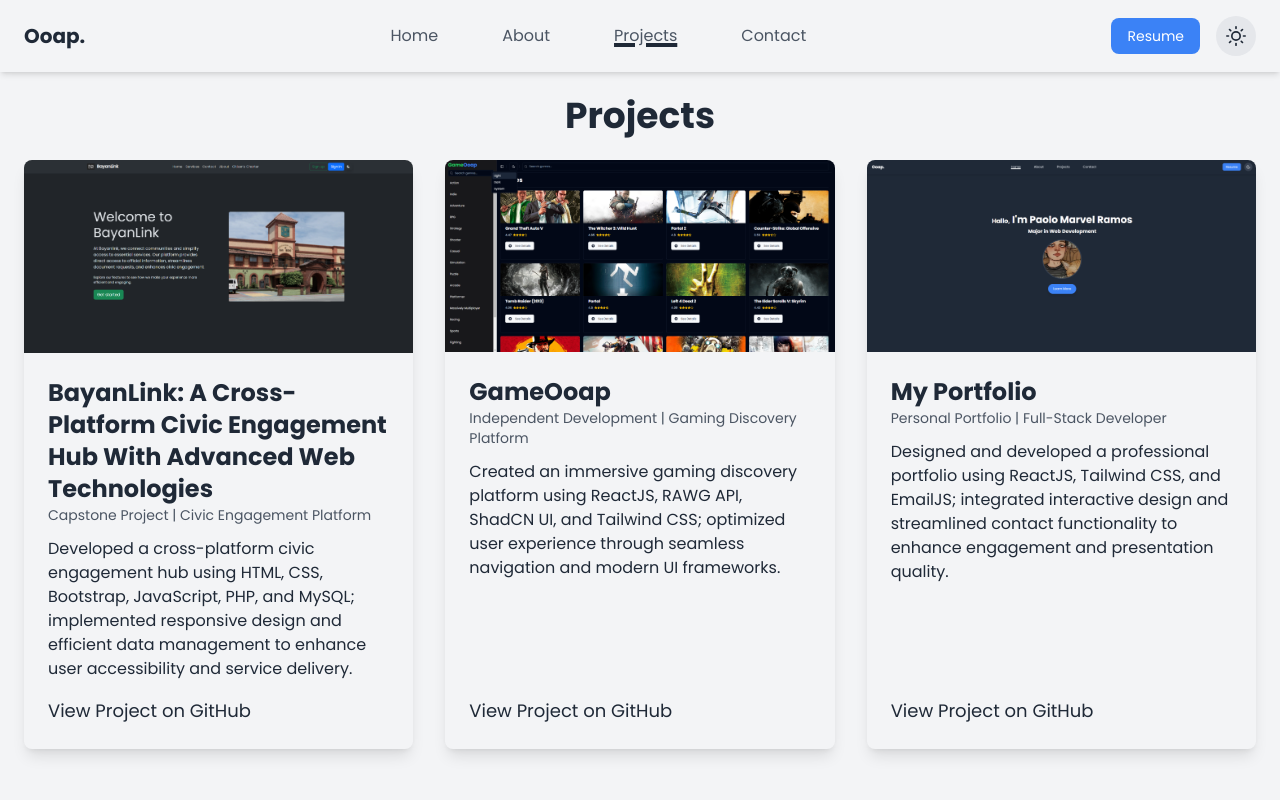
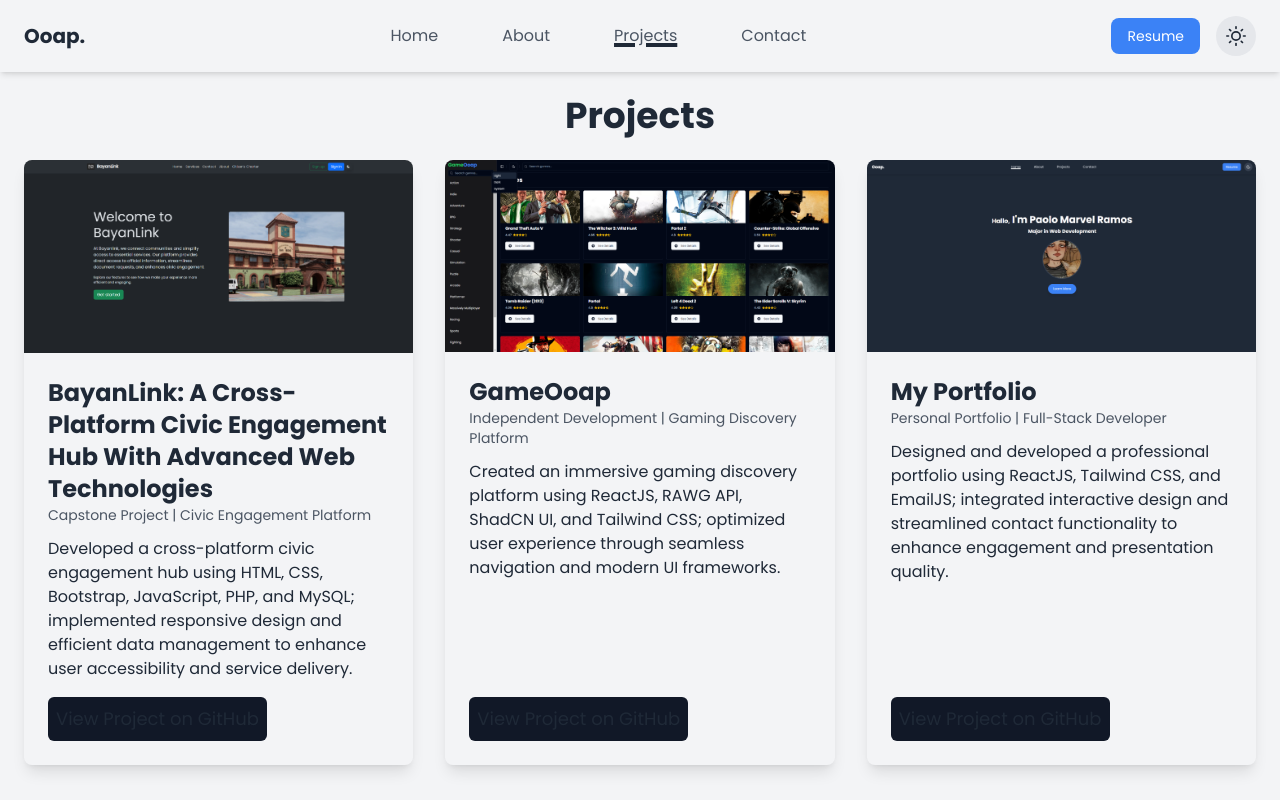
Before and after one commit to COSWEH/myPortfolio, a React (Vite) app: page /projects in a window 1280 px wide. Shown: the top 800 px of the page. Built offline with nearby package versions, Linux system fonts and the light colour scheme.

Commit message:
add padding

```diff
--- a/src/pages/Projects.jsx
+++ b/src/pages/Projects.jsx
@@ -61,7 +61,7 @@ function Projects() {
 										href={project.link}
 										target="_blank"
 										rel="noopener noreferrer"
-										className="mt-4 inline-block hover:bg-gray-900 hover:rounded-md hover:text-gray-100 hover:p-1 text-lg font-medium">
+										className="mt-4 inline-block bg-gray-900 rounded-md hover:text-gray-100 px-2 py-2 text-lg font-medium">
 										View Project on GitHub
 									</a>
 								</div>
```
